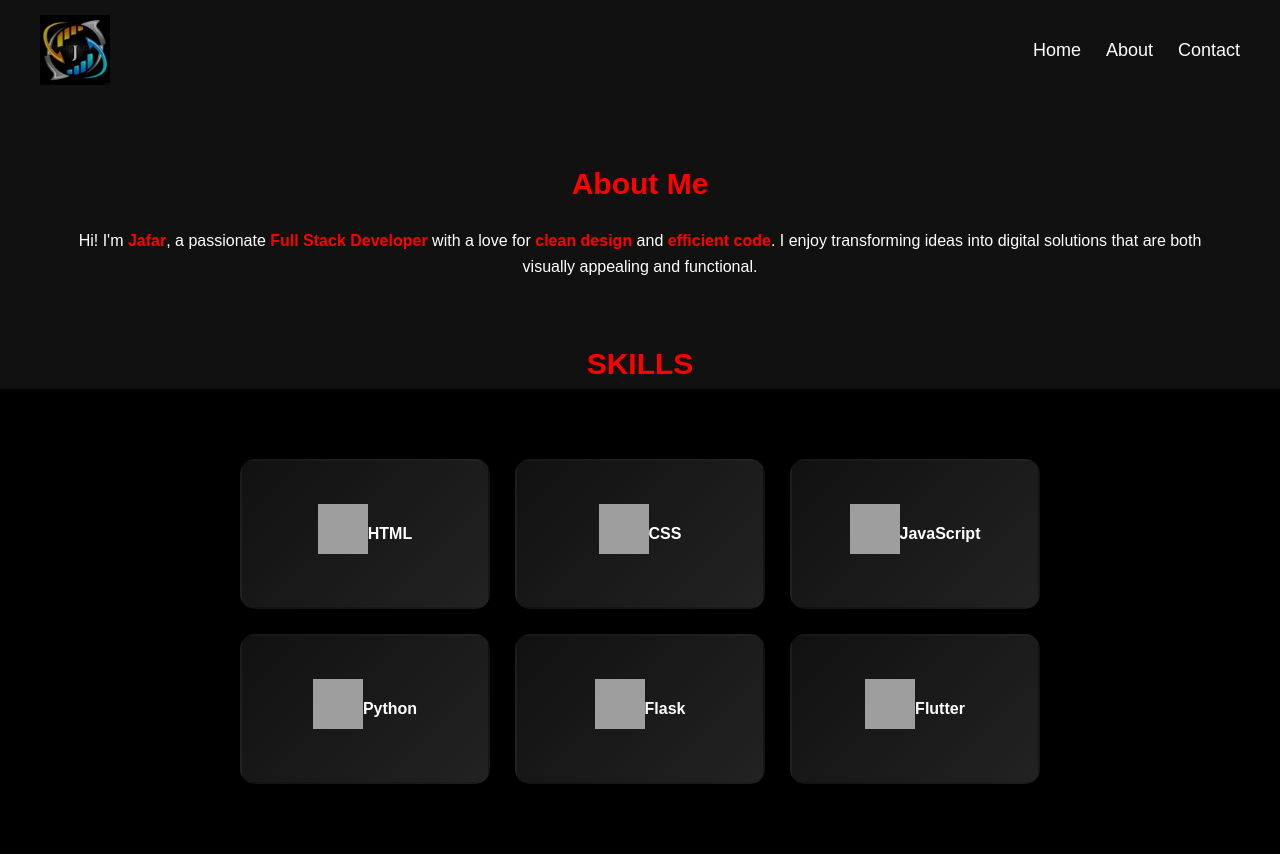
After one commit to shaikjafar0305-coder/flask-app, a Flask app: page /about in a window 1280 px wide. The commit adds this page. Run offline with Flask 3, Linux system fonts and the light colour scheme; grey boxes are pictures that could not be loaded.

Commit message:
Initial commit

```diff
--- a/app.py
+++ b/app.py
@@ -1,10 +1,17 @@
-from flask import Flask, render_template
+from flask import Flask, render_template, request, redirect, url_for
+from flask_sqlalchemy import SQLAlchemy
 
 app = Flask(__name__)
-
 @app.route("/")
 def home():
-    return render_template("index.html")
+    name = request.args.get("name")
+    return render_template("index.html", name=name)
+@app.route("/about")
+def about():
+    return render_template("about.html")
+@app.route("/contact")
+def contact():
+    return render_template("contact.html")
 
 if __name__ == "__main__":
     app.run()
--- a/static/style.css
+++ b/static/style.css
@@ -0,0 +1,327 @@
+/* Reset */
+* {
+  margin: 0;
+  padding: 0;
+  box-sizing: border-box;
+}
+
+/* General */
+body {
+  font-family: Arial, sans-serif;
+  background: #000;
+  color: #fff;
+  line-height: 1.6;
+}
+.image{
+    height: 400px;
+    width: 400px;
+    background-color: #fff;
+    border-radius: 50%;
+    position: absolute;
+    right:100px;
+}
+/* Navbar */
+nav {
+  display: flex;
+  justify-content: space-between;
+  align-items: center;
+  background: #111;
+  padding: 15px 40px;
+  position: sticky;
+  top: 0;
+  z-index: 1000;
+}
+
+nav .logo {
+ background-image: url('logo.jpg');
+ background-repeat: no-repeat;
+ background-size: cover;
+ height: 70px;
+ width: 70px;
+}
+
+nav .nav-links {
+  list-style: none;
+  display: flex;
+  gap: 25px;
+}
+
+nav .nav-links li a {
+  text-decoration: none;
+  color: #fff;
+  position: relative;
+  font-size: 18px;
+  transition: color 0.3s;
+}
+
+nav .nav-links li a::after {
+  content: "";
+  position: absolute;
+  left: 0;
+  bottom: -5px;
+  width: 0%;
+  height: 2px;
+  background: red;
+  transition: width 0.3s;
+}
+
+nav .nav-links li a:hover {
+  color: red;
+}
+
+nav .nav-links li a:hover::after {
+  width: 100%;
+}
+
+/* Hero */
+.hero {
+  height: 100vh;
+  display: flex;
+  background: linear-gradient(135deg, #000, #111, #220000);
+  text-align: center;
+}
+
+.hero-text h1 {
+  font-size: 50px;
+  margin-bottom: 15px;width: 500px;
+    height: 80px;
+    margin-top: 150px;
+}
+
+.hero-text h1 span {
+  color: red;
+  text-shadow: 0 0 10px red, 0 0 20px darkred;
+}
+
+.hero-text p {
+  font-size: 22px;
+  color: #ccc;
+  margin-bottom: 20px;
+  height: 40px;
+    width: 520px;
+    margin-left: 20px;
+}
+.underline {
+  position: relative;
+  display: inline-block;
+  cursor: pointer;
+  padding-bottom: 5px;
+}
+
+/* create underline */
+.underline::after {
+  content: "";
+  position: absolute;
+  left: 0;
+  bottom: 0;
+  width: 0;
+  height: 2px;
+  background: red;
+  transition: width 0.3s ease-in-out;
+}
+
+/* on hover, underline grows */
+.underline:hover::after {
+  width: 100%;
+}
+.btn {
+  background: black;
+  color: white;
+  border: 2px solid red;
+  padding: 10px 20px;
+  font-size: 18px;
+  cursor: pointer;
+  position: relative;
+  overflow: hidden;
+  transition: color 0.3s;
+}
+
+.btn::before {
+  content: "";
+  position: absolute;
+  top: 0;
+  left: -100%;
+  width: 100%;
+  height: 100%;
+  background: red;
+  transition: left 0.4s;
+  z-index: -1;
+}
+
+.btn:hover::before {
+  left: 0;
+}
+
+.btn:hover {
+  color: black;
+}
+
+/* About */
+.about {
+  padding: 60px;
+  background: #111;
+  text-align: center;
+}
+
+.about h2 {
+  font-size: 30px;
+  margin-bottom: 20px;
+  color: red;
+}
+.skill_top{
+    display: flex;
+    justify-content: center;
+    align-items: center;
+    height: 50px;
+    width: 100%;
+    margin-bottom: 10px;
+    background: #111;
+
+}
+.skills_text{
+    font-size: 30px;
+    color: red;
+    font-weight: bold;
+}
+.skills {
+  display: flex;
+  flex-direction: row;     /* 👈 forces row layout */
+  flex-wrap: wrap;         /* moves to next row if screen small */
+  justify-content: center; /* center horizontally */
+  gap: 25px;
+  margin: 50px auto;
+  max-width: 1000px;
+  padding: 20px;
+}
+
+.project-card {
+  background: linear-gradient(135deg, #111, #222);
+  color: white;
+  font-size: 16px;
+  font-weight: bold;
+  text-align: center;
+  padding: 20px;
+  width: 250px;
+  height: 150px;
+  border-radius: 15px;
+  box-shadow: 0 4px 8px rgba(0,0,0,0.6);
+  border: 2px solid transparent;
+  transition: all 0.3s ease-in-out;
+  cursor: pointer;
+  display: flex;
+  flex-direction: row;
+  align-items: center;
+  justify-content: center;
+}
+
+.project-card img {
+  width: 50px;
+  height: 50px;
+  margin-bottom: 10px;
+}
+
+.project-card:hover {
+  background: linear-gradient(135deg, #ff0000, #660000);
+  transform: translateY(-8px) scale(1.07);
+  border-color: red;
+  box-shadow: 0 8px 20px rgba(255,0,0,0.6);
+}
+/* Contact */
+
+.tagline {
+  font-size: 18px;
+  color: #bbb;
+  margin-top: 10px;
+}
+
+.highlight {
+  color: red;
+  font-weight: bold;
+}
+.contact {
+  padding: 40px;
+  text-align: center;
+  background: #111;
+  color: #fff;
+}
+
+.contact a {
+  text-decoration: none;
+  color: red;
+  font-weight: bold;
+  position: relative;
+  transition: color 0.3s ease;
+}
+
+/* Hover underline for email */
+.contact a.email-link::after {
+  content: "";
+  position: absolute;
+  left: 0;
+  bottom: -2px;
+  width: 0;
+  height: 2px;
+  background: red;
+  transition: width 0.3s ease;
+}
+
+.contact a.email-link:hover::after {
+  width: 100%;
+}
+
+/* Social Links */
+.social-links {
+  margin-top: 20px;
+}
+
+.social-links a {
+  text-decoration: none;
+  color: red;
+  margin: 0 10px;
+  font-size: 20px;
+  font-weight: bold;
+  position: relative;
+  transition: color 0.3s ease;
+}
+
+.social-links a i {
+  margin-right: 8px;
+}
+
+/* Hover underline from side */
+.social-links a::after {
+  content: "";
+  position: absolute;
+  left: 0;
+  bottom: -4px;
+  width: 0;
+  height: 2px;
+  background-color: currentColor;
+  transition: width 0.3s ease;
+}
+
+.social-links a:hover::after {
+  width: 100%;
+}
+
+/* Hover colors */
+.social-links a.linkedin:hover {
+  color: white; /* LinkedIn blue */
+}
+
+.social-links a.github:hover {
+  color: white; /* GitHub dark */
+}
+
+.image {
+  width: 350px;
+  height: 350px;
+  border-radius: 50%;
+  overflow: hidden;
+  margin: 20px auto;
+  border: 4px solid #ff4c4c;
+  box-shadow: 0 4px 15px rgba(0, 0, 0, 0.2);
+  background-image: url('mypic.png');
+  background-size: cover;
+  background-position:center;
+}
--- /dev/null
+++ b/templates/about.html
@@ -0,0 +1,67 @@
+<!DOCTYPE html>
+<html lang="en">
+<head>
+    <meta charset="UTF-8">
+    <meta name="viewport" content="width=device-width, initial-scale=1.0">
+    <title>About</title>
+     <link rel="stylesheet" href="{{ url_for('static', filename='style.css') }}">
+</head>
+<body>
+
+    <!-- Navigation -->
+  <nav>
+    <div class="logo"></div>
+    <ul class="nav-links">
+      <li><a href="/">Home</a></li>
+      <li><a href="/about">About</a></li>
+      <li><a href="/contact">Contact</a></li>
+    </ul>
+  </nav>
+
+  <section class="about" id="about">
+  <h2>About Me</h2>
+  <p>
+    Hi! I'm <span class="highlight">Jafar</span>, a passionate
+    <span class="highlight">Full Stack Developer</span> with a love for
+    <span class="highlight">clean design</span> and <span class="highlight">efficient code</span>.
+    I enjoy transforming ideas into digital solutions that are both
+    visually appealing and functional.
+  </p>
+</section>
+<div class="skill_top">
+<div class="skills_text">SKILLS</div>
+</div>
+<div class="skills">
+  <div class="project-card">
+    <img src="https://cdn.jsdelivr.net/gh/devicons/devicon/icons/html5/html5-original.svg" alt="HTML Logo">
+    <p>HTML</p>
+  </div>
+
+  <div class="project-card">
+    <img src="https://cdn.jsdelivr.net/gh/devicons/devicon/icons/css3/css3-original.svg" alt="CSS Logo">
+    <p>CSS</p>
+  </div>
+
+  <div class="project-card">
+    <img src="https://cdn.jsdelivr.net/gh/devicons/devicon/icons/javascript/javascript-original.svg" alt="JS Logo">
+    <p>JavaScript</p>
+  </div>
+
+  <div class="project-card">
+    <img src="https://cdn.jsdelivr.net/gh/devicons/devicon/icons/python/python-original.svg" alt="Python Logo">
+    <p>Python</p>
+  </div>
+
+  <div class="project-card">
+    <img src="https://cdn.jsdelivr.net/gh/devicons/devicon/icons/flask/flask-original.svg" alt="Flask Logo">
+    <p>Flask</p>
+  </div>
+
+  <div class="project-card">
+    <img src="https://cdn.jsdelivr.net/gh/devicons/devicon/icons/flutter/flutter-original.svg" alt="Flutter Logo">
+    <p>Flutter</p>
+  </div>
+</div>
+
+</body>
+</html>
```
Also changed, not shown: templates/contact.html (added, +43 -0 lines), templates/index.html (+33 -3 lines), templates/pro.html (deleted, +0 -13 lines), templates/welcome.html (deleted, +0 -16 lines), instance/student.db, static/image1.jpg (added), static/logo.jpg (added), static/mypic.png (added), templates/form.html (added), 1 other file.
